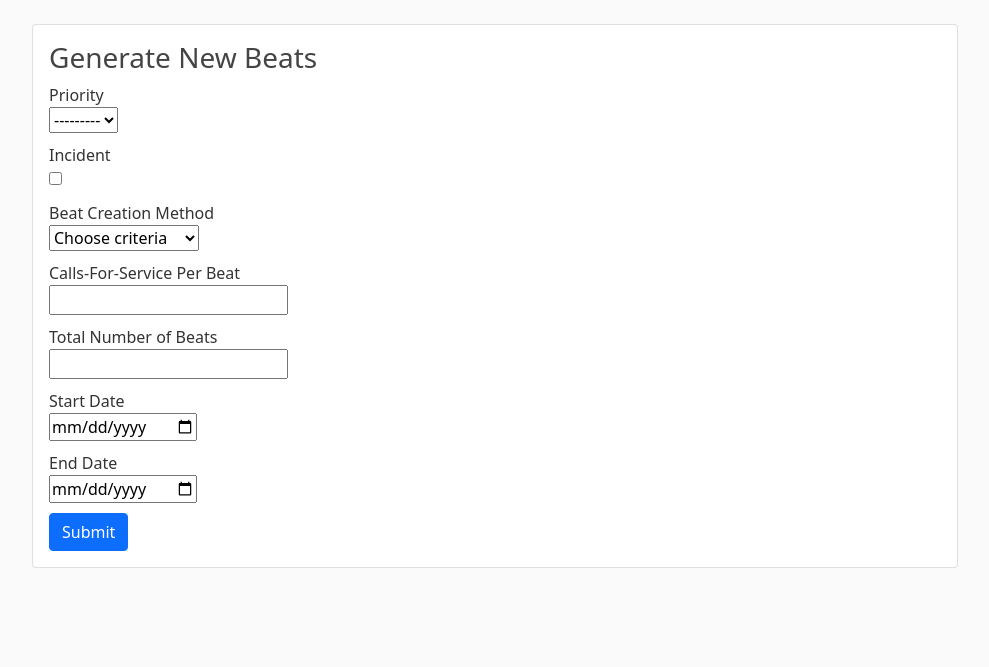
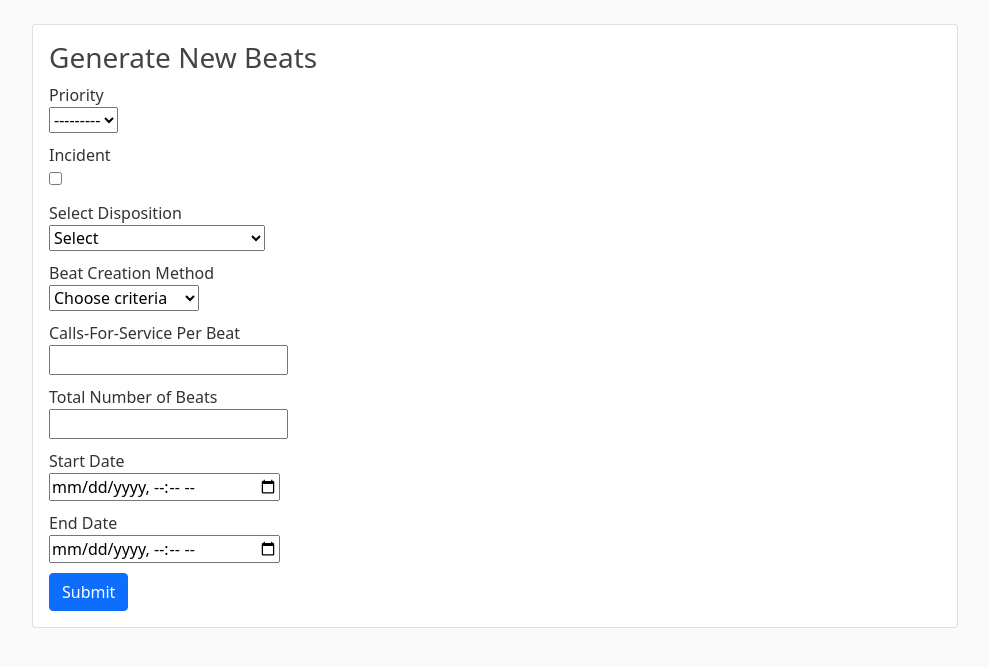
Before and after one commit to ASUCICREPO/smart-beats, a Django app: template web-tier/beats/templates/beats/generate_beats.html in a window 1280 px wide. Shown: the part 56-723 px from the top of the page, without its empty margins (145-1134 px from the left). Run offline with Django 3.2, Linux system fonts and the light colour scheme; the template is opened without the code that fills it: values that come from a table or form of the project are taken from there, others are empty; some libraries are stand-ins or nearby versions.

Commit message:
Change date field to datetime

```diff
--- a/web-tier/beats/forms.py
+++ b/web-tier/beats/forms.py
@@ -1,5 +1,4 @@
 from django import forms
-
 from .models import City, Crime
 
 
@@ -15,17 +14,29 @@ class BeatGenerateForm(forms.ModelForm):
         ('ATTRIBUTE_TARGET', 'Calls for Service'),
         ('NUMBER_ZONES_AND_ATTRIBUTE', 'Number of Beats')
     ]
+
+    DISPOSITION_CHOICES = [
+        ('initial', 'Select'),
+        (1, 'Field Interview (1)'),
+        (2, 'False Alarm (2)'),
+        (3, 'Unable to locate (3)'),
+        (5, 'Assist Fire Department (5)'),
+        (6, 'Report (6)'),
+        (9, 'Contact made (9)'),
+    ]
+
     beat_creation_method = forms.ChoiceField(choices=BEAT_CREATION_CHOICES)
+    disposition_type = forms.ChoiceField(choices=DISPOSITION_CHOICES)
     cfs_per_beat = forms.IntegerField(label='Calls for Service per Beat', required=False)
     number_of_beats = forms.DecimalField(required=False)
-    start_datetime = forms.DateField(widget=forms.TextInput(attrs={'type': 'date'}))
-    end_datetime = forms.DateField(widget=forms.TextInput(attrs={'type': 'date'}))
+    start_datetime = forms.DateTimeField(widget=forms.NumberInput(attrs={'type': 'datetime-local'}))
+    end_datetime = forms.DateTimeField(widget=forms.NumberInput(attrs={'type': 'datetime-local'}))
 
     class Meta:
         model = Crime
         fields = (
-            'priority', 'is_incident', 'beat_creation_method', 'cfs_per_beat', 'number_of_beats', 'start_datetime',
-            'end_datetime')
+            'priority', 'is_incident', 'disposition_type', 'beat_creation_method', 'cfs_per_beat', 'number_of_beats',
+            'start_datetime', 'end_datetime')
 
     class Media:
         js = ('beats/js/main.js',)
--- a/web-tier/beats/templates/beats/generate_beats.html
+++ b/web-tier/beats/templates/beats/generate_beats.html
@@ -18,6 +18,15 @@
                 <label class="label">Incident</label>
                 <div class="control">
                     {% render_field form.is_incident %}
+                </div>
+            </div>
+
+            <div class="field box">
+                <label class="label">Select Disposition</label>
+                <div class="control">
+                    <div class="select">
+                        {% render_field form.disposition_type id="disposition_type" %}
+                    </div>
                 </div>
             </div>
 
```
Also changed, not shown: web-tier/beats/utils.py (+8 -2 lines).
